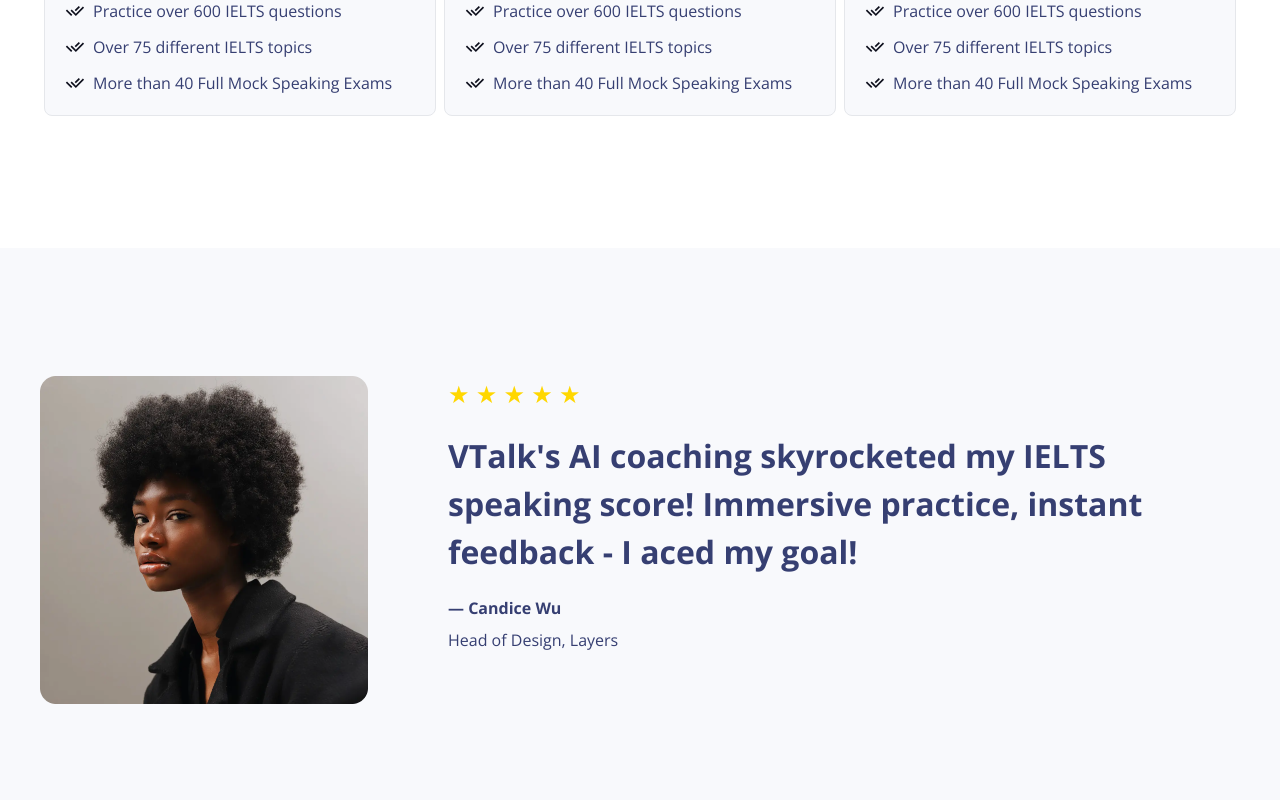
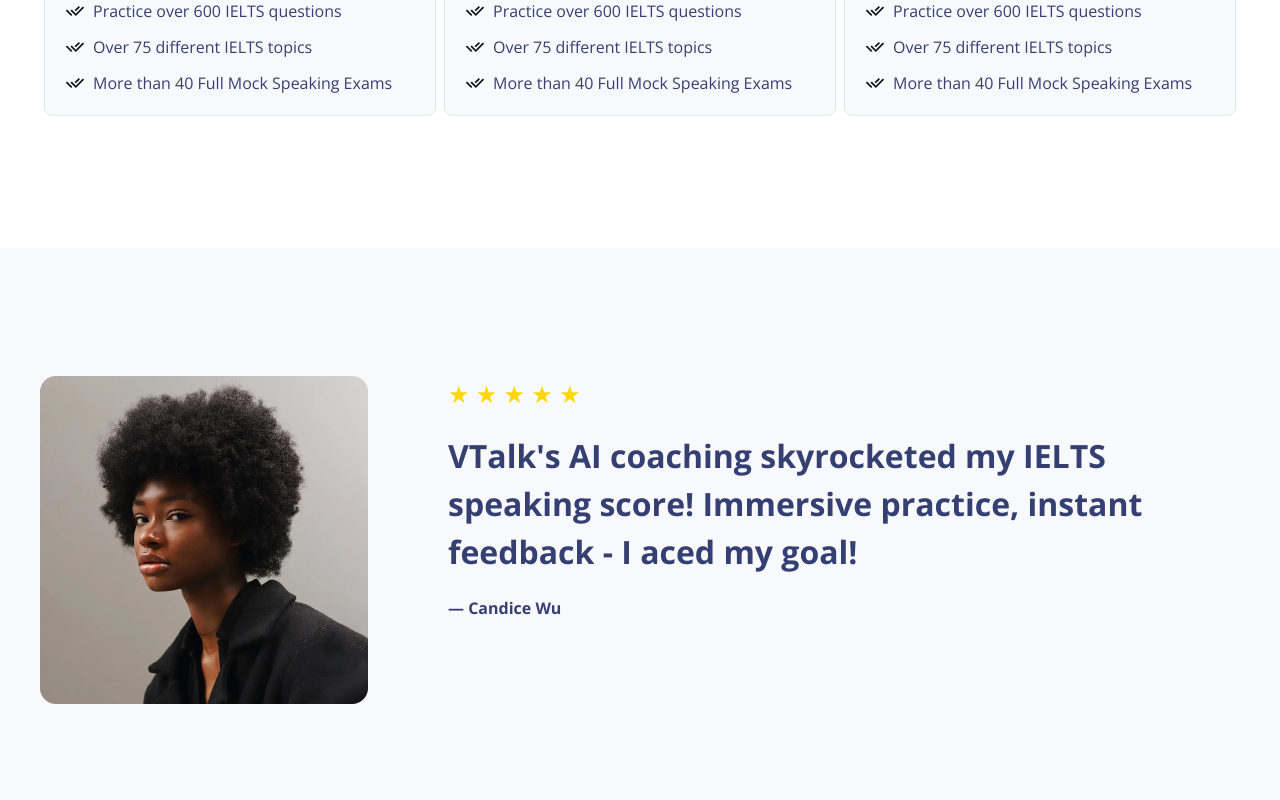
Before and after one commit to adaji025/tofel, a Vue app: page / in a window 1280 px wide. Shown: the part 3580-4380 px from the top of the page. Built offline with nearby package versions, Linux system fonts and the light colour scheme; no server answers.

Commit message:
added testimonial carousel

```diff
--- a/package.json
+++ b/package.json
@@ -13,6 +13,7 @@
     "axios": "^1.6.8",
     "get-blob-duration": "^1.2.0",
     "recordrtc": "^5.6.2",
+    "swiper": "^11.1.3",
     "vue": "^3.4.21",
     "vue-final-modal": "^3.4.11",
     "vue-router": "^4.3.2",
--- a/src/views/home/Home.vue
+++ b/src/views/home/Home.vue
@@ -11,6 +11,8 @@
 import ImproveSkill from "@/views/home/components/ImproveSkill.vue";
 import Faq from "@/components/Faq.vue";
 import Footer from "@/components/Footer.vue";
+import { Swiper, SwiperSlide } from "swiper/vue";
+import "swiper/css";
 
 export default {
   components: {
@@ -26,6 +28,43 @@
     Faq,
     Footer,
     ContactUs,
+    Swiper,
+    SwiperSlide,
+
+    setup() {
+      const onSwiper = (swiper) => {
+        console.log(swiper);
+      };
+      const onSlideChange = () => {
+        console.log("slide change");
+      };
+      return {
+        onSwiper,
+        onSlideChange,
+      };
+    },
+  },
+
+  data() {
+    return {
+      testimonialData: [
+        {
+          image: "@/assets/png/testimonial.png",
+          text: "VTalk's AI coaching skyrocketed my IELTS speaking score! Immersive practice, instant feedback - I aced my goal!",
+          name: "Candice Wu",
+        },
+        {
+          image: "@/assets/png/testimonial.png",
+          text: "VTalk's AI coaching turned my IELTS speaking prep around!",
+          name: "James Franko",
+        },
+        {
+          image: "@/assets/png/testimonial.png",
+          text: "VTalk's AI coaching turned TOEFL prep into a breeze!",
+          name: "Wu Tang",
+        },
+      ],
+    };
   },
 };
 </script>
@@ -38,7 +77,16 @@
   <Feedback />
   <Proficiency />
   <PricingPlanVue />
-  <Testimonial />
+  <swiper
+    :slides-per-view="1"
+    :space-between="50"
+    @swiper="onSwiper"
+    @slideChange="onSlideChange"
+  >
+    <swiper-slide v-for="(item, index) in testimonialData" :key="{ index }">
+      <Testimonial :name="item.name" :image="item.image" :text="item.text" />
+    </swiper-slide>
+  </swiper>
   <ImproveSkill />
   <Faq> </Faq>
   <ContactUs />
--- a/src/views/home/components/Testimonial.vue
+++ b/src/views/home/components/Testimonial.vue
@@ -11,11 +11,10 @@
       <div>
         <Rating />
         <div class="font-bold text-[24px] lg:text-[32px] mt-5">
-          VTalk's AI coaching skyrocketed my IELTS speaking score! Immersive
-          practice, instant feedback - I aced my goal!
+          {{ text }}
         </div>
-        <div class="font-bold mt-5">— Candice Wu</div>
-        <div class="mt-2">Head of Design, Layers</div>
+        <div class="font-bold mt-5">— {{ name }}</div>
+        <!-- <div class="mt-2">Head of Design, Layers</div> -->
       </div>
     </div>
   </div>
@@ -23,7 +22,13 @@
 <script>
 import Rating from "./Rating.vue";
 export default {
-  components: {Rating}
-}
+  components: { Rating },
+
+  props: {
+    image: { type: String },
+    text: { type: String },
+    name: { type: String },
+  },
+};
 </script>
 <style></style>
```
Also changed, not shown: 1 other file (tests, documents, lock files or other folders).
